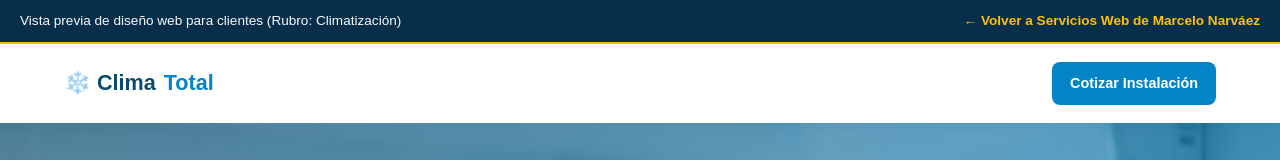
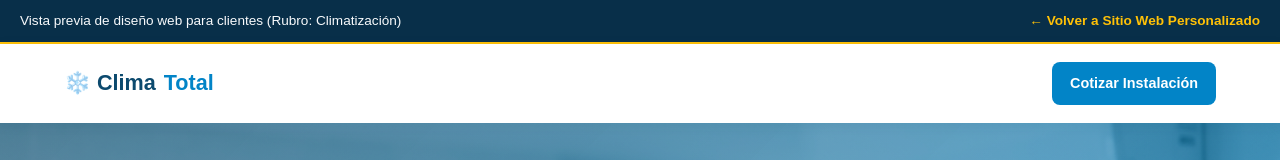
Before and after one commit to marcelonarvaez19/SitioWebMarceloNarvaez, a plain HTML site: page demos/climatizacion.html in a window 1280 px wide. Shown: the top 160 px of the page. Drawn offline with Linux system fonts and the light colour scheme.

Commit message:
Modificacion de Volver a Sitio Web Personalizado

```diff
--- a/demos/climatizacion.html
+++ b/demos/climatizacion.html
@@ -304,7 +304,7 @@
     <!-- Barra superior de navegación hacia tu web de servicios -->
     <div class="barra-demo">
         <span>Vista previa de diseño web para clientes (Rubro: Climatización)</span>
-        <a href="../index.html">← Volver a Servicios Web de Marcelo Narváez</a>
+        <a href="../index.html#sitio-web">← Volver a Sitio Web Personalizado</a>
     </div>
 
     <header>
```
Also changed, not shown: demos/electricista.html (+1 -1 lines), demos/enfermeria.html (+1 -1 lines), demos/estetica.html (+1 -1 lines).
